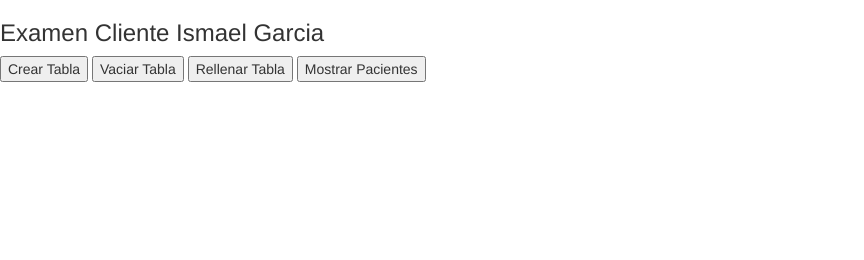
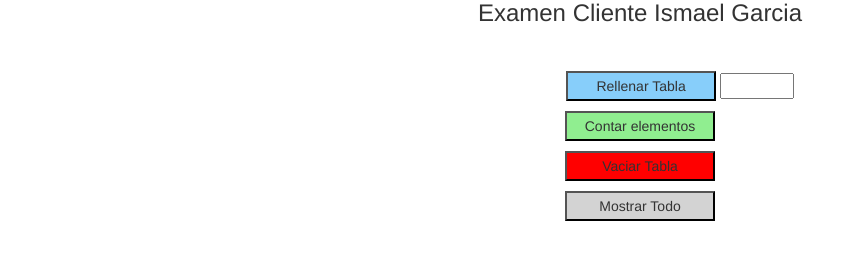
Before and after one commit to Isgarlo87/examen-cliente, a plain HTML site: page public_html/index.html in a window 1280 px wide. Shown: the whole page, without its empty margins (0-864 px from the left). Drawn offline with Linux system fonts and the light colour scheme.

Commit message:
2.0 -index + css -

```diff
--- /dev/null
+++ b/public_html/cliente.css
@@ -0,0 +1,25 @@
+form, h3{
+text-align: center;
+margin: 0 auto;
+}
+
+button{
+    height: 30px;
+    width: 150px;
+    padding: auto;
+    margin: 5px auto;
+}
+
+button#contar{
+    background-color: lightgreen;
+}
+button#vaciar{
+    background-color: red;
+}
+button#mostrar{
+    background-color: lightgrey;
+}
+button#rellenar{
+    background-color: lightskyblue;
+    margin-left: 80px;
+}
--- a/public_html/index.html
+++ b/public_html/index.html
@@ -11,18 +11,22 @@ and open the template in the editor.
         <meta name="viewport" content="width=device-width, initial-scale=1.0">
         <script src="jquery-3.2.1.min.js" type="text/javascript"></script>
         <link href="bootstrap.css" rel="stylesheet" type="text/css"/>
+        <link href="cliente.css" rel="stylesheet" type="text/css"/>
     </head>
     <body>
         <h3>Examen Cliente Ismael Garcia</h3>
-
-        <div>
-            <button id="listar">Crear Tabla</button>
-            <button id="vacia">Vaciar Tabla</button>
-            <button id="rellena">Rellenar Tabla</button>
-            <button id="mostrar">Mostrar Pacientes</button>
-
-
-        </div>
+        <br/><br/>
+        <form>
+            <button id="rellenar">Rellenar Tabla</button>
+            <input type="number" name="control" min="1" max="5000" ><br>
+            <button id="contar">Contar elementos</button><br>
+            <button id="vaciar">Vaciar Tabla</button><br>
+            <button id="mostrar">Mostrar Todo</button><br>
+            <br/>
+            <div>
+                <p id="respuesta"></p>
+            </div>
+        </form>
         <script>
             $(document).ready(function () {
                 $("#listar").click(function () {
```
